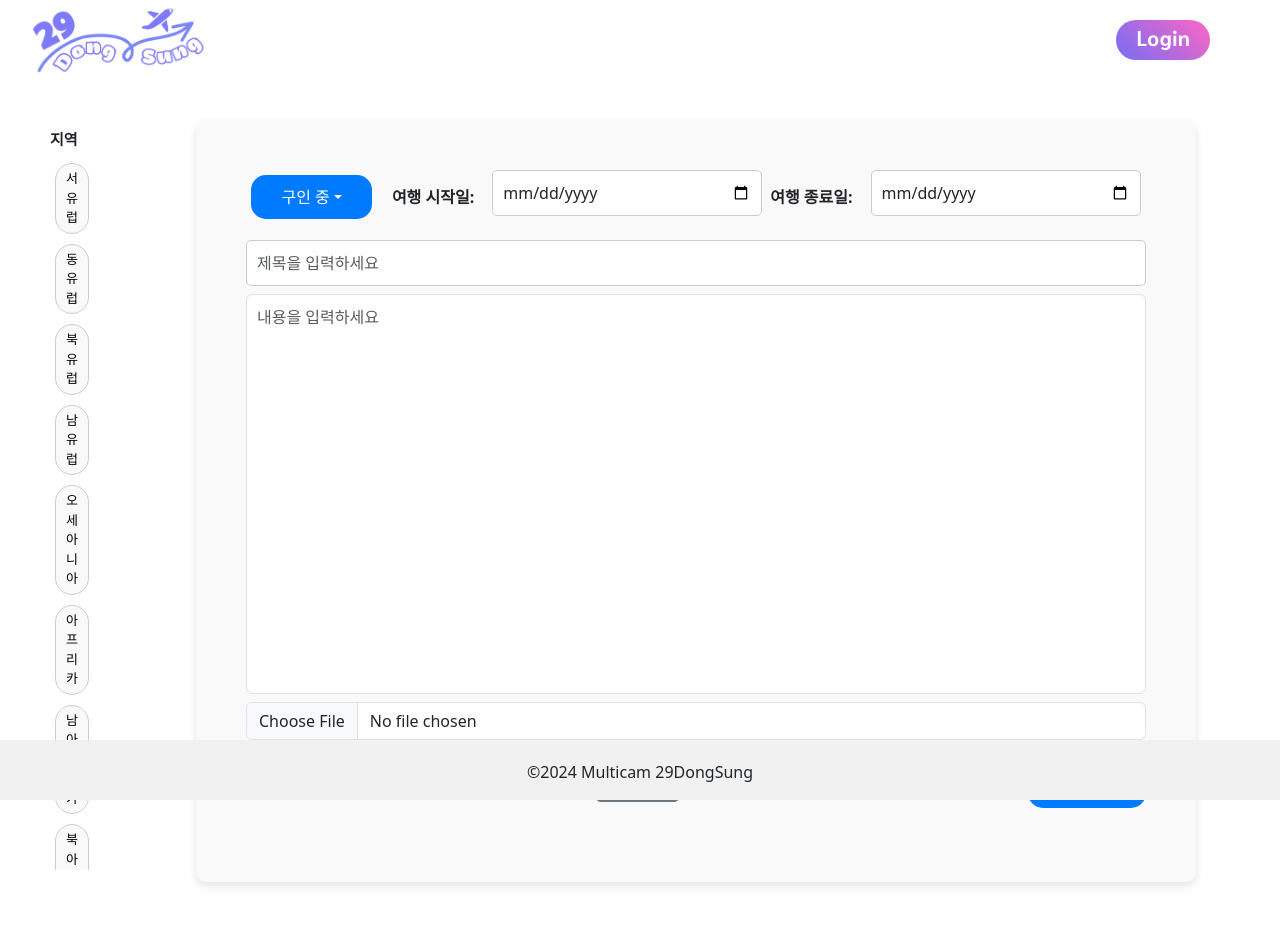
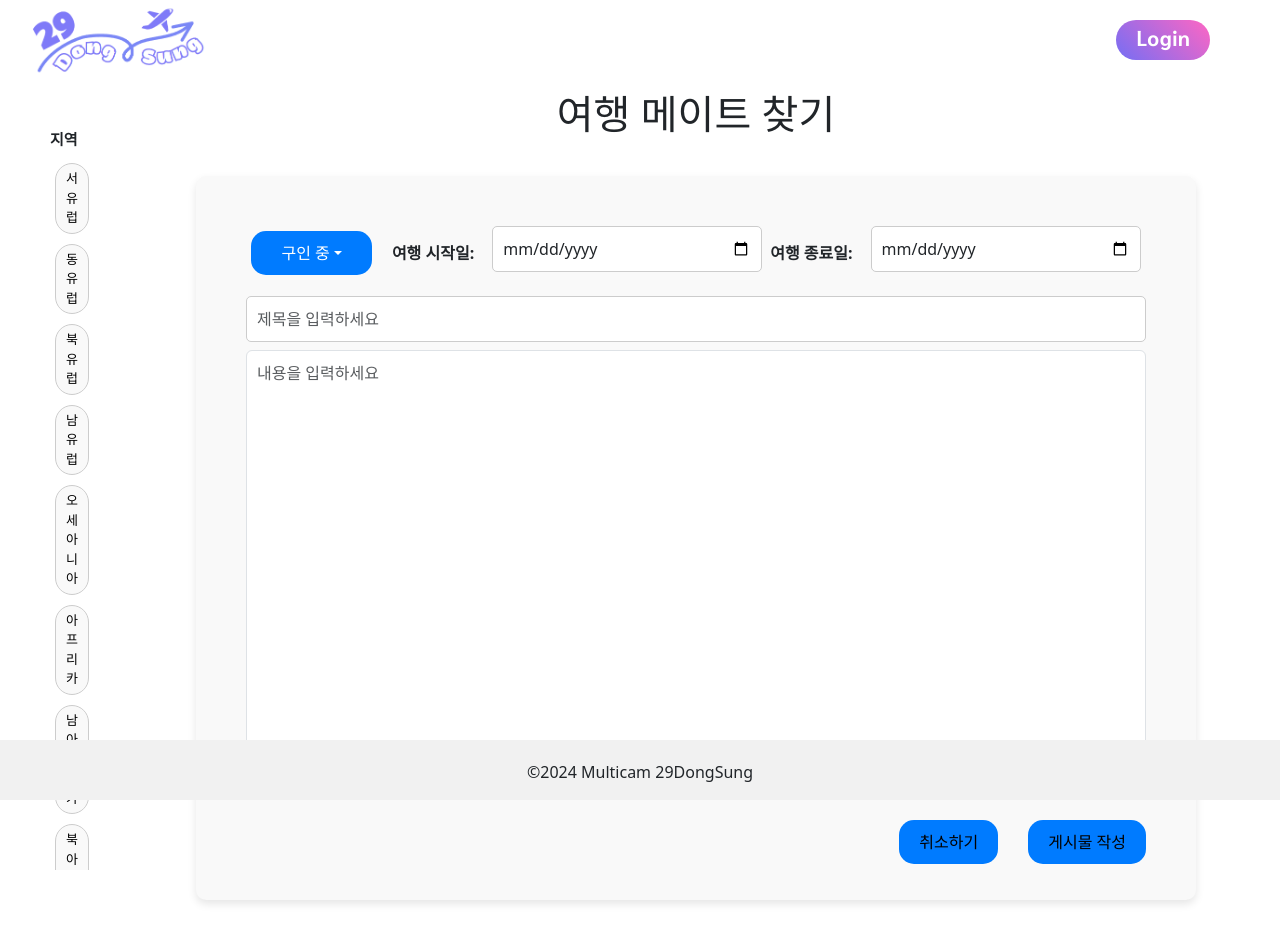
Before and after one commit to Coscle/LeeGuDongSung, a React (Create React App) app: page /recruitboardwrite in a window 1280 px wide. Shown: the top 942 px of the page. Built offline with nearby package versions, Linux system fonts and the light colour scheme.

Commit message:
boardcancleBtn

```diff
--- a/package.json
+++ b/package.json
@@ -6,7 +6,9 @@
     "@testing-library/jest-dom": "^5.17.0",
     "@testing-library/react": "^13.4.0",
     "@testing-library/user-event": "^13.5.0",
+    "axios": "^1.7.2",
     "bootstrap": "^5.3.3",
+    "http-proxy-middleware": "^3.0.0",
     "react": "^18.3.1",
     "react-bootstrap": "^2.10.2",
     "react-dom": "^18.3.1",
--- a/src/App.js
+++ b/src/App.js
@@ -21,6 +21,7 @@ import './fonts/fonts.css';
 import 'bootstrap/dist/css/bootstrap.min.css';
 
 const App = () => {
+
   return (
     <div className="App">
       <BrowserRouter>
--- a/src/components/board/BoardWrite.js
+++ b/src/components/board/BoardWrite.js
@@ -119,7 +119,7 @@ function BoardWrite({ onSubmit, onCancel }) {
           <button type="submit" className="writeSubmitBtn">
             게시물 작성
           </button>
-          <button type="button" className="btn btn-secondary" onClick={onCancel}>
+          <button type="button" className="canclewriteBtn" onClick={onCancel}>
             취소하기
           </button>
         </div>
--- a/src/components/board/Comment.js
+++ b/src/components/board/Comment.js
@@ -4,9 +4,8 @@ import './comment.css';
 const Comment = ({ comments, setComments }) => {
   const [newComment, setNewComment] = useState('');
   const [replyText, setReplyText] = useState('');
-  const [replyingTo, setReplyingTo] = useState(null); // 대댓글 입력 상태 추가
+  const [replyingTo, setReplyingTo] = useState(null);
 
-  // comments를 배열로 변환
   const commentList = Array.isArray(comments) ? comments : [];
 
   const handleCommentChange = (e) => {
--- a/src/components/board/boardWrite.css
+++ b/src/components/board/boardWrite.css
@@ -84,12 +84,26 @@
   border: none;
   padding: 10px 20px;
   margin-bottom: 10px;
+  border-radius: 15px;
   float: right;
-  border-radius: 15px;
-
 }
 
 .writeSubmitBtn:hover {
+  background-color: #0056b3;
+}
+
+.canclewriteBtn {
+  background-color: #007bff;
+  border: none;
+  padding: 10px 20px;
+  margin-bottom: 10px;
+  border-radius: 15px;
+  cursor: pointer;
+  float: right;
+  margin-right: 30px;
+}
+
+.canclewriteBtn:hover {
   background-color: #0056b3;
 }
 
--- a/src/components/recruitboard/RecruitBoardDetail.js
+++ b/src/components/recruitboard/RecruitBoardDetail.js
@@ -45,7 +45,7 @@ const RecruitBoardDetail = () => {
 
   return (
     <div className="detail-container">
-      <header className="header">
+      <header className="back-link-header">
         <Link to="/recruitboard" className="back-link">여행 메이트 구인 목록으로</Link>
       </header>
       <main className="detail-main">
--- a/src/components/recruitboard/RecruitBoardModify.js
+++ b/src/components/recruitboard/RecruitBoardModify.js
@@ -42,6 +42,7 @@ const RecruitBoardModify = () => {
         <SideFilter showTopSearch={false} />
       </div>
       <div className="board-write-container">
+     	 <h1>여행 메이트 찾기</h1>
         <BoardWrite initialValues={initialValues} onSubmit={handleSubmit} isModify={true} />
       </div>
     </div>
--- a/src/components/recruitboard/RecruitBoardWrite.js
+++ b/src/components/recruitboard/RecruitBoardWrite.js
@@ -21,6 +21,7 @@ function RecruitBoardWrite() {
         <SideFilter showTopSearch={false} />
       </div>
       <div className="board-write-container">
+      	<h1>여행 메이트 찾기</h1>
         <BoardWrite onSubmit={handleSubmit} onCancel={() => navigate('/recruitboard')} />
       </div>
     </div>
--- a/src/components/recruitboard/recruitBoardDetail.css
+++ b/src/components/recruitboard/recruitBoardDetail.css
@@ -4,7 +4,7 @@
   padding: 20px;
 }
 
-.header {
+.back-link-header {
   padding: 10px 0;
   border-bottom: 1px solid #ccc;
   text-align: right;
--- a/src/components/reviewboard/ReviewBoardContent.js
+++ b/src/components/reviewboard/ReviewBoardContent.js
@@ -12,7 +12,6 @@ const ReviewBoardContent = ({ data }) => {
     navigate(`/reviewboard/${boardNo}`);
   };
 
-  // 데이터가 배열로 구성되어 있지 않다면 빈 배열로 초기화합니다.
   const dataArray = Array.isArray(data) ? data : [];
 
   const uniqueData = dataArray.filter((value, index, self) => {
--- a/src/components/reviewboard/ReviewBoardModify.js
+++ b/src/components/reviewboard/ReviewBoardModify.js
@@ -39,6 +39,7 @@ const ReviewBoardModify = () => {
         <SideFilter showTopSearch={false} />
       </div>
       <div className="board-write-container">
+      	<h1>여행 후기 작성</h1>
         <BoardWrite initialValues={initialValues} onSubmit={handleSubmit} />
       </div>
     </div>
--- a/src/components/reviewboard/ReviewBoardWrite.js
+++ b/src/components/reviewboard/ReviewBoardWrite.js
@@ -16,6 +16,7 @@ function ReviewBoardWrite() {
   return (
     <div className="write-board-container">
       <div className="board-write-container">
+      	<h1>여행 후기 작성</h1>
         <BoardWrite onSubmit={handleSubmit} onCancel={() => navigate('/reviewboard')} />
       </div>
     </div>
```
Also changed, not shown: 1 other file (tests, documents, lock files or other folders). Lines whose indentation alone changed are shown as unchanged.
